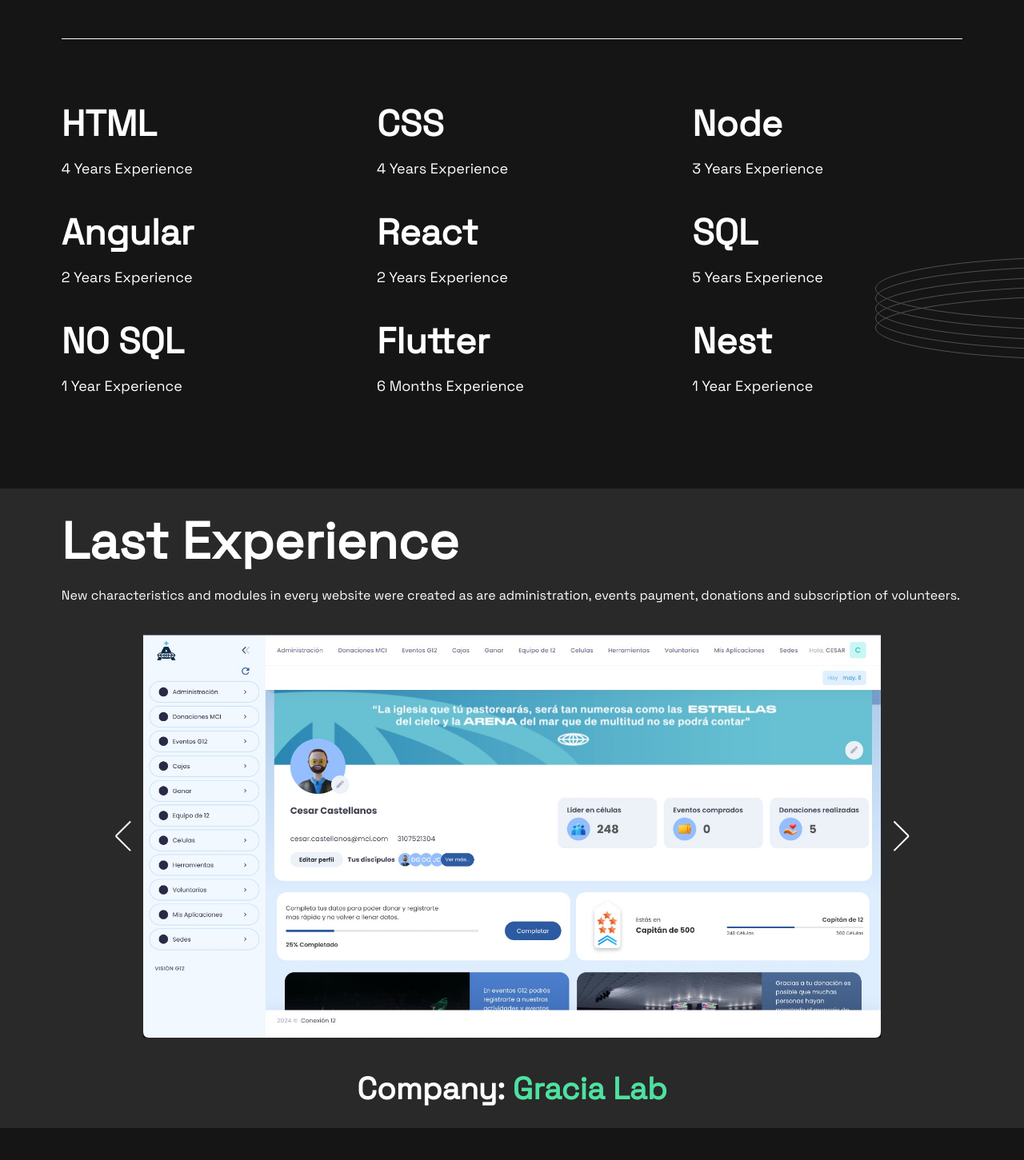
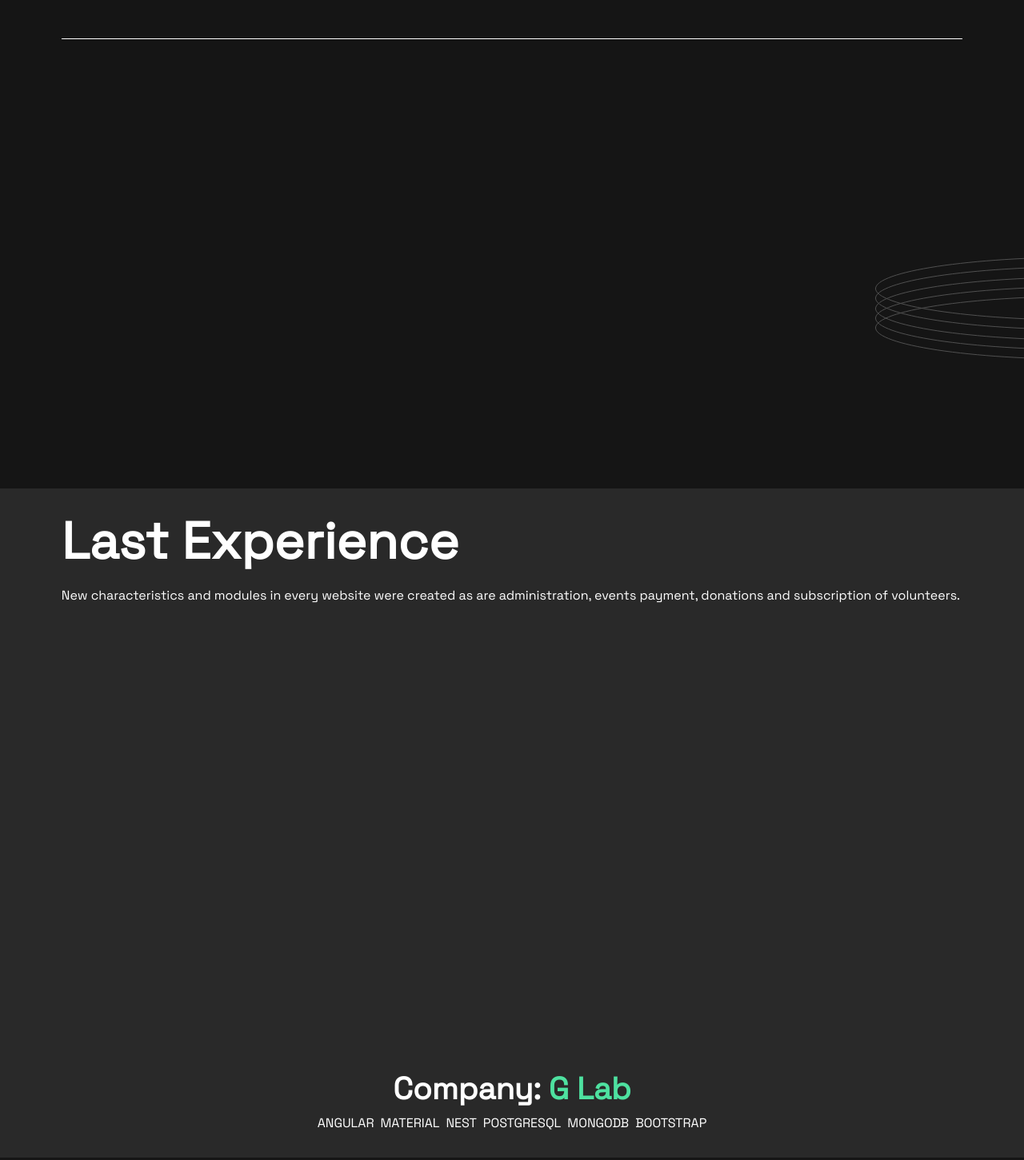
Before and after one commit to cristian-glab/my-portfolio-react, a React (Create React App) app: page / in a window 1280 px wide. Shown: the part 800-2251 px from the top of the page at 80% size. Built offline with nearby package versions, Linux system fonts and the light colour scheme.

Commit message:
Add animations and techs in last experience

```diff
--- a/src/App.scss
+++ b/src/App.scss
@@ -15,3 +15,23 @@
   background-color: #151515;
   color: white;
 }
+
+.movement {
+	view-timeline-name: --reveal;
+	animation-name: show;
+	animation-fill-mode: both;
+	animation-timeline: --reveal;
+	animation-range: entry 25% cover 50%;
+}
+
+@keyframes show {
+	from {
+		opacity: 0;
+		scale: 10%;
+	}
+
+	to {
+		opacity: 1;
+		scale: 100%;
+	}
+}
--- a/src/components/contact/Contact.scss
+++ b/src/components/contact/Contact.scss
@@ -72,6 +72,7 @@
 					cursor: pointer;
 					&:hover {
 						color: var(--dt-decoration);
+						border-bottom: 1px solid var(--dt-text);
 					}
 					&:disabled {
 						opacity: .8;
@@ -108,7 +109,8 @@
 					cursor: pointer;
 				}
 				img:hover {
-					color: var(--dt-decoration)
+					color: var(--dt-decoration);
+					animation: appearing .3s ease-in-out 0s;
 				}
 				img:first-child {
 					transition: all .3s;
--- a/src/components/contact/Contact.tsx
+++ b/src/components/contact/Contact.tsx
@@ -9,8 +9,8 @@
 import GithubGreen from '../../images/GithubGreen.svg'
 import LinkedIn from '../../images/LinkedIn.svg'
 import LinkedInGreen from '../../images/LinkedInGreen.svg'
-import Twitter from '../../images/Twitter.svg'
-import TwitterGreen from '../../images/TwitterGreen.svg'
+import X from '../../images/x-social-media-black-icon.svg';
+import XGreen from '../../images/x-social-media-green-icon.svg';
 import Rings from '../../images/rings.svg'
 
 interface contactState {
@@ -79,7 +79,7 @@
           Please fill in the form, and I'll get back to you as soon as possible.
         </p>
       </div>
-      <div className="form">
+      <div className="form movement">
         <form onSubmit={handleSubmit}>
           <div className="form-group">
             <input
@@ -134,9 +134,9 @@
             <img src={LinkedIn} alt="LinkedIn logo" />
             <img src={LinkedInGreen} alt="LinkedIn logo" />
           </a>
-					<a href="https://twitter.com/faykris">
-            <img src={Twitter} alt="Twitter logo" />
-            <img src={TwitterGreen} alt="Twitter logo" />
+					<a href="https://x.com/faykris">
+            <img src={X} alt="X logo" />
+            <img src={XGreen} alt="X logo" />
           </a>
         </div>
       </div>
--- a/src/components/experience/Experience.scss
+++ b/src/components/experience/Experience.scss
@@ -120,6 +120,15 @@
   background-color: #4EE1A0;
 }
 
+.techs {
+  padding: .5rem 0;
+  display: flex;
+  width: 100%;
+  justify-content: center;
+  text-transform: uppercase;
+  list-style: none;
+  gap: .5rem;
+}
 
 @media screen and (max-width: 1080px) {
   .experience {
@@ -182,4 +191,8 @@
   .next::after{
     width: 4vw;
   }
+
+  .techs {
+    font-size: 3.5vw;
+  }
 }
--- a/src/components/experience/Experience.tsx
+++ b/src/components/experience/Experience.tsx
@@ -33,7 +33,7 @@
         as are administration, events payment, donations and
         subscription of volunteers.
       </p>
-      <div className="slider-container">
+      <div className="slider-container movement">
         <div className="slider">
           <div
             className="slides"
@@ -57,8 +57,16 @@
         </button>
       </div>
       <h3>
-        Company: <span>Gracia Lab</span>
+        Company: <span>G Lab</span>
       </h3>
+      <ul className="techs">
+        <li>Angular</li>
+        <li>Material</li>
+        <li>Nest</li>
+        <li>PostgreSQL</li>
+        <li>MongoDB</li>
+        <li>Bootstrap</li>
+      </ul>
     </section>
   );
 }
--- a/src/components/hero/Hero.scss
+++ b/src/components/hero/Hero.scss
@@ -2,9 +2,11 @@
 	padding: 0 6vw 6vw 6vw;
 	position: relative;
 	.rings {
+		opacity: 1;
 		position: absolute;
 		top: 7rem;
 		left: -7rem;
+		animation: toRight .7s ease-in-out 0s;
 	}
 	.container {
 		height: 45rem;
@@ -31,6 +33,7 @@
 					align-items: center;
 					margin-right: 1.5rem;
 					transition: all .3s;
+
 					img:first-child {
 						transition: all .3s;
 					}
@@ -39,6 +42,7 @@
 						transition: all .3s;
 					}
 					&:hover {
+						animation: appearing .3s ease-in-out 0s;
 						img:first-child {
 							display: none;
 						}
@@ -58,6 +62,7 @@
 				top: 10rem;
 				width: 100%;
 				h1 {
+					animation: appearing 1s ease-in-out 0s;
 					text-shadow: 1px 1px 10px black;
 					font-size: 6.5vw;
 					width: 70%;
@@ -69,6 +74,7 @@
 					}
 				}
 				p {
+					animation: appearing 3s ease-in-out 0s;
 					text-shadow: 1px 1px 10px black;
 					width: 40%;
 					line-height: 2rem;
@@ -76,6 +82,7 @@
 					margin-bottom: 5rem;
 				}
 				.contact-me {
+					animation: appearing 4s ease-in-out 0s;
 					position: relative;
 					button {
 						font-size: 18px;
@@ -90,6 +97,8 @@
 						cursor: pointer;
 						&:hover {
 							color: var(--dt-decoration);
+							border-bottom: 1px solid var(--dt-text);
+							animation: selected .5s ease-in-out 0s initial backwards;
 						}
 					}
 				}
@@ -100,7 +109,7 @@
 				position: absolute;
 				display: flex;
 				justify-content: flex-end;
-
+				animation: imageHero 1.5s ease-in-out 0s;
 				img {
 					width: 70%;
 				}
@@ -204,3 +213,50 @@
 		}
 	}
 }
+
+@keyframes selected {
+	0% {
+		color: var(--dt-text);
+		border-bottom: 1px solid var(--dt-decoration);
+	}
+	100% {
+		color: var(--dt-decoration);
+		border-bottom: 1px solid  var(--dt-text);
+	}
+}
+
+@keyframes toRight {
+	0% {
+		opacity: 0;
+		left: -17rem;
+	}
+
+	100% {
+		opacity: 1;
+		left: -7rem;
+	}
+}
+
+@keyframes appearing {
+	0% {
+		opacity: 0;
+	}
+
+	100% {
+		opacity: 1;
+	}
+}
+
+@keyframes imageHero {
+	0% {
+		opacity: 0;
+		scale: 0;
+		transform: translateY(20rem);
+	}
+
+	100% {
+		opacity: 1;
+		scale: 100%;
+		transform: translateY(0);
+	}
+}
--- a/src/components/hero/Hero.tsx
+++ b/src/components/hero/Hero.tsx
@@ -7,8 +7,8 @@
 import GithubGreen from '../../images/GithubGreen.svg';
 import LinkedIn from '../../images/LinkedIn.svg';
 import LinkedInGreen from '../../images/LinkedInGreen.svg';
-import Twitter from '../../images/Twitter.svg';
-import TwitterGreen from '../../images/TwitterGreen.svg';
+import X from '../../images/x-social-media-black-icon.svg';
+import XGreen from '../../images/x-social-media-green-icon.svg';
 import MyPhoto from '../../images/my-photo.png';
 import Rings from '../../images/rings.svg';
 
@@ -62,15 +62,15 @@
               <img src={LinkedIn} alt="LinkedIn logo" />
               <img src={LinkedInGreen} alt="LinkedIn logo" />
             </a>
-            <a href="https://twitter.com/faykris">
-              <img src={Twitter} alt="Twitter logo" />
-              <img src={TwitterGreen} alt="Twitter logo" />
+            <a href="https://x.com/faykris">
+              <img src={X} alt="Twitter logo" />
+              <img src={XGreen} alt="X logo" />
             </a>
           </div>
         </div>
         <div className="me">
           <div className="present">
-            <h1>Nice to meet you! I'm <span>Cristian Pinzón</span>.</h1>
+            <h1>Nice to meet you! I'm <span>Cristian Pinzón</span></h1>
             <p>
               Based in Colombia, I'm a full stack developer passionate about
               building accessible web apps that users love.
--- a/src/components/projects/Projects.scss
+++ b/src/components/projects/Projects.scss
@@ -21,6 +21,7 @@
 			cursor: pointer;
 			&:hover {
 				color: var(--dt-decoration);
+				border-bottom: 1px solid var(--dt-text);
 			}
 		}
 	}
@@ -65,6 +66,7 @@
 							cursor: pointer;
 							&:hover {
 								color: var(--dt-decoration);
+								border-bottom: 1px solid var(--dt-text);
 							}
 						}
 						&:first-child {
--- a/src/components/technologies/Technologies.tsx
+++ b/src/components/technologies/Technologies.tsx
@@ -7,39 +7,39 @@
   return (
     <section className='technologies'>
       <img className="rings" src={RingsRight} alt="Rings" />
-      <div className='element'>
+      <div className='element movement'>
         <h1>HTML</h1>
         <p>4 Years Experience</p>
       </div>
-      <div className='element'>
+      <div className='element movement'>
         <h1>CSS</h1>
         <p>4 Years Experience</p>
       </div>
-      <div className='element'>
+      <div className='element movement'>
         <h1>Node</h1>
         <p>3 Years Experience</p>
       </div>
-      <div className='element'>
+      <div className='element movement'>
         <h1>Angular</h1>
         <p>2 Years Experience</p>
       </div>
-      <div className='element'>
+      <div className='element movement'>
         <h1>React</h1>
         <p>2 Years Experience</p>
       </div>
-      <div className='element'>
+      <div className='element movement'>
         <h1>SQL</h1>
         <p>5 Years Experience</p>
       </div>
-      <div className='element'>
+      <div className='element movement'>
         <h1>NO SQL</h1>
         <p>1 Year Experience</p>
       </div>
-      <div className='element'>
+      <div className='element movement'>
         <h1>Flutter</h1>
         <p>6 Months Experience</p>
       </div>
-      <div className='element'>
+      <div className='element movement'>
         <h1>Nest</h1>
         <p>1 Year Experience</p>
       </div>
```
Also changed, not shown: src/components/projects/Projects.tsx (+13 -13 lines), src/images/x-social-media-black-icon.svg (added), src/images/x-social-media-green-icon.svg (added).
